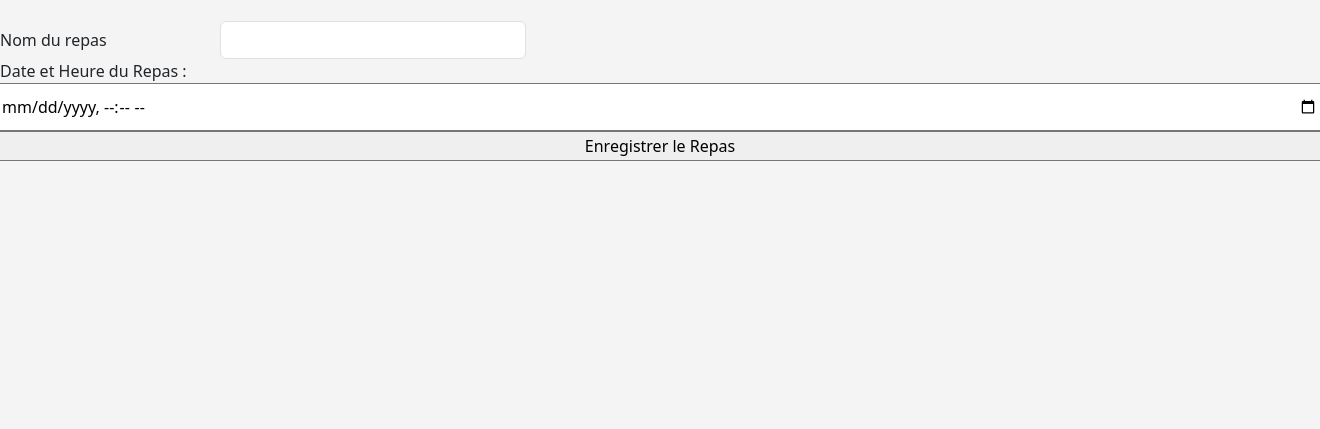
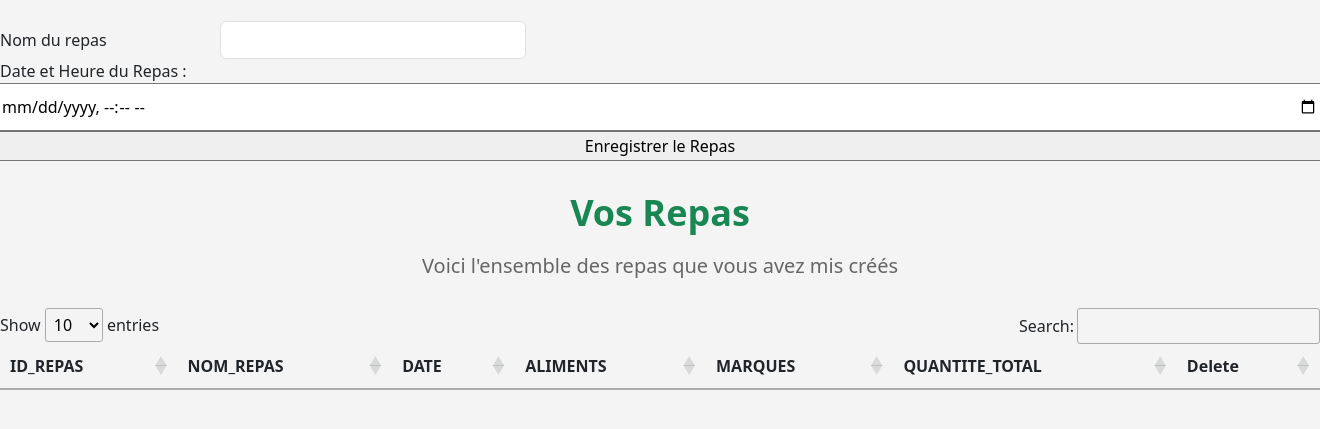
Before and after one commit to NizarMhaya/Toniz, a PHP site: page /Toniz/front_creer_repas.php in a window 1320 px wide; the page is wider, and only the part inside the window is pictured. Shown: the part 190-619 px from the top of that part. Run offline with PHP 8.4, Linux system fonts and the light colour scheme; lists and menus that the app fills with data are empty; some libraries are stand-ins or nearby versions.

Commit message:
Début tableau requete spé

```diff
--- a/backend/api_repas.php
+++ b/backend/api_creer_repas.php
@@ -8,7 +8,7 @@ require_once('config.php');
 
 if ($_SERVER['REQUEST_METHOD'] === 'GET') {
     // Vérifiez l'ID de l'utilisateur à partir des données de la session ou du token d'authentification
-    $userID = 2; // Remplacez ceci par la méthode appropriée pour obtenir l'ID de l'utilisateur
+    $userID = 1; // Remplacez ceci par la méthode appropriée pour obtenir l'ID de l'utilisateur
 
     // Utilisez la fonction get_repas_utilisateur pour obtenir les repas de l'utilisateur
     $repasUtilisateur = get_repas_utilisateur($pdo, $userID);
--- a/frontend/config.php
+++ b/frontend/config.php
@@ -5,4 +5,4 @@ define('_API_URL_ALIMENT', 'http://localhost/Toniz/backend/api_aliments_reel.php
 define('_API_URL_UTILISATEURS', 'http://localhost/Toniz/backend/api_utilisateurs.php');
 define('_API_URL_ALIMENT_FAVORIS', 'http://localhost/Toniz/backend/api_aliments_ajouter_favoris.php');
 define('_API_URL_FAVORIS', 'http://localhost/Toniz/backend/api_favoris.php');
-define('_API_URL_REPAS', 'http://localhost/Toniz/backend/api_repas.php');
+define('_API_URL_REPAS', 'http://localhost/Toniz/backend/api_creer_repas.php');
--- a/frontend/front_creer_repas.php
+++ b/frontend/front_creer_repas.php
@@ -41,6 +41,7 @@
 
             <input type="submit" id="submitButton" value="Enregistrer le Repas">
             <script>
+                // il n'y a pas de fichier JS à part pour frontçcreer_repas
                 // Action lorsque le bouton submit est cliqué
                 $('#submitButton').on('click', function(e) {
                     e.preventDefault();
@@ -84,6 +85,77 @@
         let apiUrl = "<?php require_once 'config.php'; // j'utilise en chemin relatif vers config dont le but est de ne plus utiliser de lien en dur pour l'API...
                         echo _API_URL_REPAS; ?> "; // utilisation de la variable définie dans config
     </script>
+    <h1 class="my-custom-h1">Vos Repas</h1>
+
+    <body>
+        <h2 id="custom-description">Voici l'ensemble des repas que vous avez mis créés</h2>
+        <table id="myTable">
+            <thead>
+                <tr>
+                    <th scope="col">ID_REPAS</th>
+                    <th scope="col">NOM_REPAS</th>
+                    <th scope="col">DATE</th>
+                    <th scope="col">ALIMENTS</th>
+                    <th scope="col">MARQUES</th>
+                    <th scope="col">QUANTITE_TOTAL </th>
+                    <th scope="col">Delete</th> <!-- Colonne pour le bouton Delete -->
+                </tr>
+            </thead>
+            <tbody id="studentsTableBody">
+            </tbody>
+        </table>
+
+        <button type="button" id="saveButton" class="btn btn-primary " style="display: none;">Enregistrer</button>
+
+        <script>
+            let apiUrl = "<?php require_once 'config.php'; // j'utilise en chemin relatif vers config dont le but est de ne plus utiliser de lien en dur pour l'API...
+                            echo _API_URL_FAVORIS; ?> "; // utilisation de la variable définie dans config
+        </script>
+        <!-- <script src="JS/script_favoris.js" defer></script> -->
+        <script>
+            $(document).ready(function() {
+                var table = $('#myTable').DataTable({
+                    ajax: {
+                        url: apiUrl,
+                        dataSrc: ''
+                    },
+                    columns: [{
+                            "data": "ID_REPAS"
+                        },
+                        {
+                            "data": "NOM_REPAS"
+                        },
+                        {
+                            "data": "DATE"
+                        },
+                        {
+                            "data": "ALIMENTS"
+                        },
+                        {
+                            "data": "MARQUES"
+                        },
+                        {
+                            "data": "QUANTITE_TOTAL "
+                        },
+                        {
+                            "data": null,
+                            "defaultContent": '<button class="btn btn-info btn-sm editBtn" id="edit">Edit</button>'
+                        },
+                        {
+                            "data": null,
+                            "defaultContent": '<button class="btn btn-danger btn-sm deleteBtn" id="delete">Delete</button>'
+                        }
+                    ]
+                });
+
+
+
+
+            });
+        </script>
+
+
+    </body>
 </body>
 
 </html>
```
